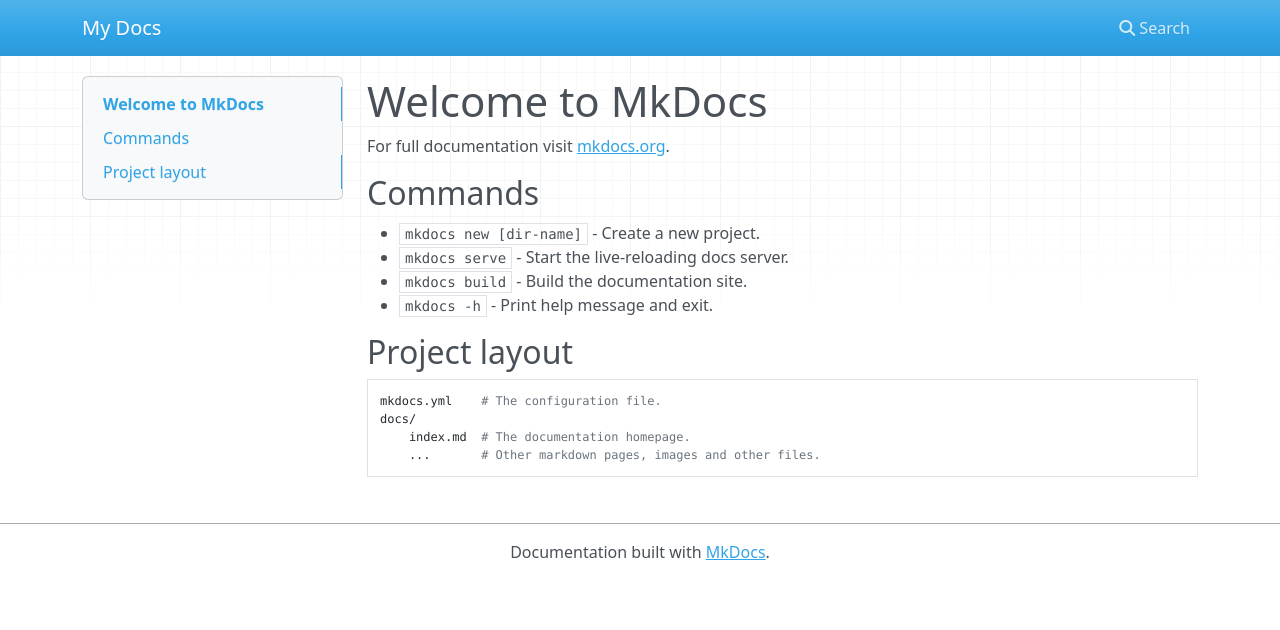
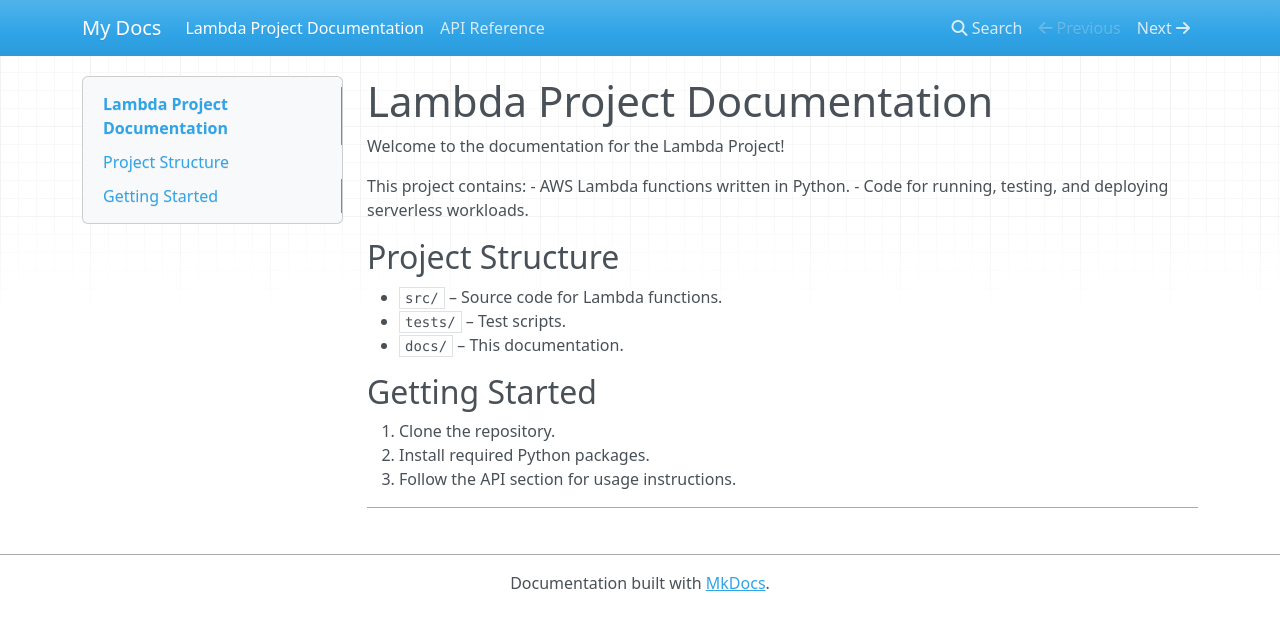
Before and after one commit to komalgt/lambda-project-4, an MkDocs documentation site: the page built from docs/index.md, in a window 1280 px wide. Shown: the top 630 px of the page. Built offline with MkDocs 1.6.1, drawn with Linux system fonts in a browser that asks for light colours; nearby versions of some CDN libraries.

Commit message:
Add MkDocs and GitHub Actions workflow for docs

```diff
--- a/docs/index.md
+++ b/docs/index.md
@@ -1,17 +1,21 @@
-# Welcome to MkDocs
+# Lambda Project Documentation
 
-For full documentation visit [mkdocs.org](https://www.mkdocs.org).
+Welcome to the documentation for the Lambda Project!
 
-## Commands
+This project contains:
+- AWS Lambda functions written in Python.
+- Code for running, testing, and deploying serverless workloads.
 
-* `mkdocs new [dir-name]` - Create a new project.
-* `mkdocs serve` - Start the live-reloading docs server.
-* `mkdocs build` - Build the documentation site.
-* `mkdocs -h` - Print help message and exit.
+## Project Structure
 
-## Project layout
+- `src/` – Source code for Lambda functions.
+- `tests/` – Test scripts.
+- `docs/` – This documentation.
 
-    mkdocs.yml    # The configuration file.
-    docs/
-        index.md  # The documentation homepage.
-        ...       # Other markdown pages, images and other files.
+## Getting Started
+
+1. Clone the repository.
+2. Install required Python packages.
+3. Follow the API section for usage instructions.
+
+---
```
Also changed, not shown: docs/api.md (added, +21 -0 lines).
